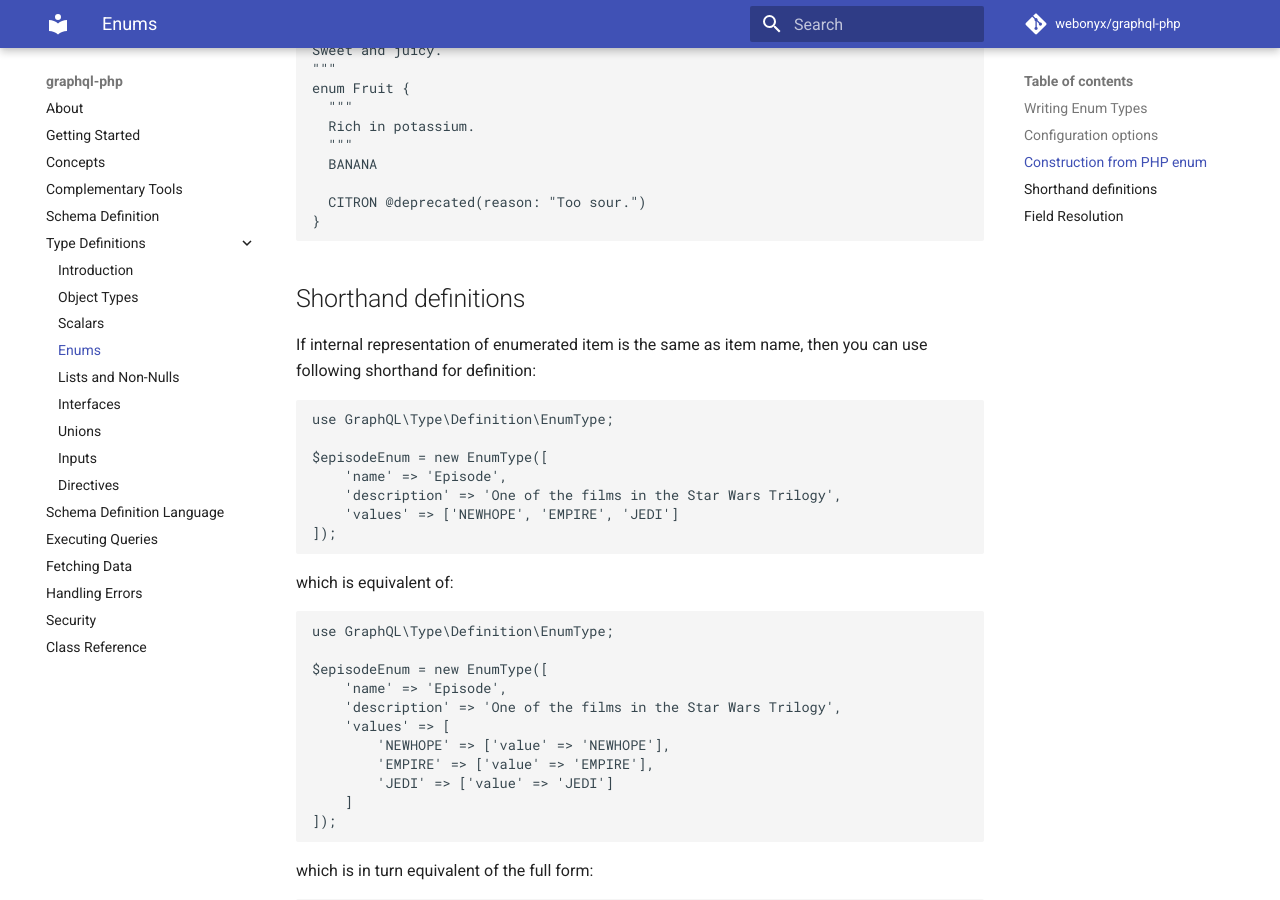
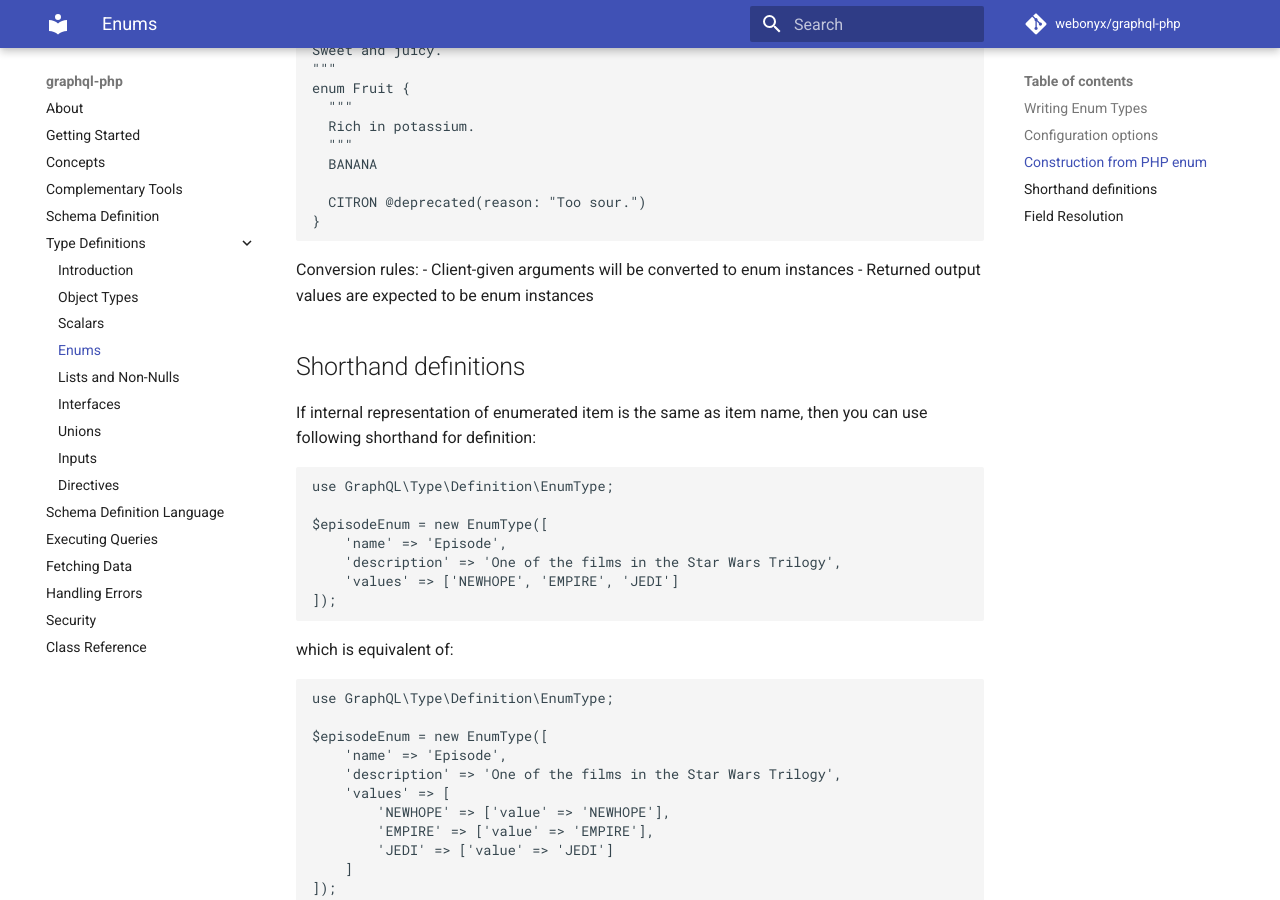
Before and after one commit to webonyx/graphql-php, an MkDocs documentation site: the page built from docs/type-definitions/enums.md, in a window 1280 px wide and 900 px high, scrolled down 2184 px. Built offline with MkDocs 1.6.1 and Material for MkDocs 9.7.7, drawn with Linux system fonts in a browser that asks for light colours; comment, search, counter and statistics services are not loaded.

Commit message:
clarify conversion rules

````diff
--- a/docs/type-definitions/enums.md
+++ b/docs/type-definitions/enums.md
@@ -95,6 +95,10 @@ enum Fruit {
   CITRON @deprecated(reason: "Too sour.")
 }
 ```
+
+Conversion rules:
+- Client-given arguments will be converted to enum instances
+- Returned output values are expected to be enum instances
 
 ## Shorthand definitions
 
````
